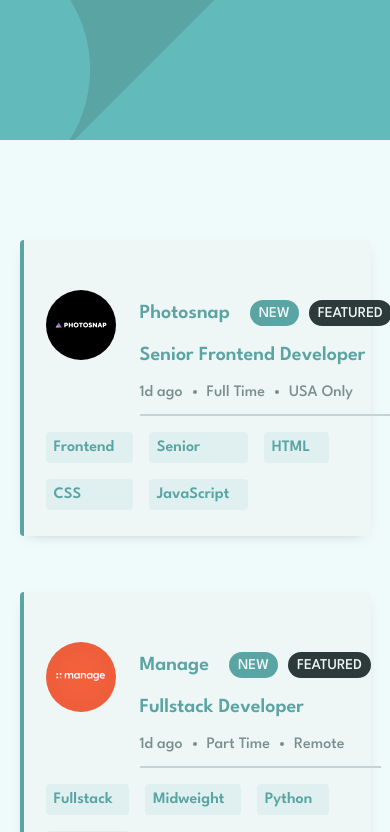
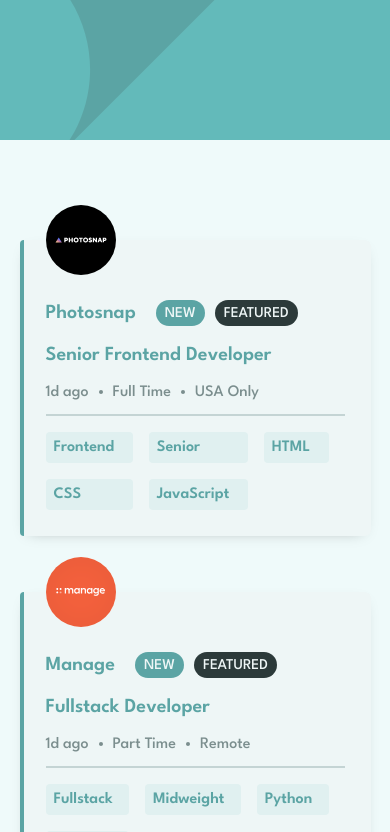
Before and after one commit to w1that/job-listing, a React (Create React App) app: page / in a window 390 px wide. Shown: the top 832 px of the page. Built offline with nearby package versions, Linux system fonts and the light colour scheme.

Commit message:
Change image position to absolute in the media query.

```diff
--- a/src/styles/JobCard.module.css
+++ b/src/styles/JobCard.module.css
@@ -127,6 +127,8 @@
   .image {
     width: 70px;
     height: 70px;
+    position: absolute;
+    top: -35px;
   }
   .header {
     display: flex;
```
